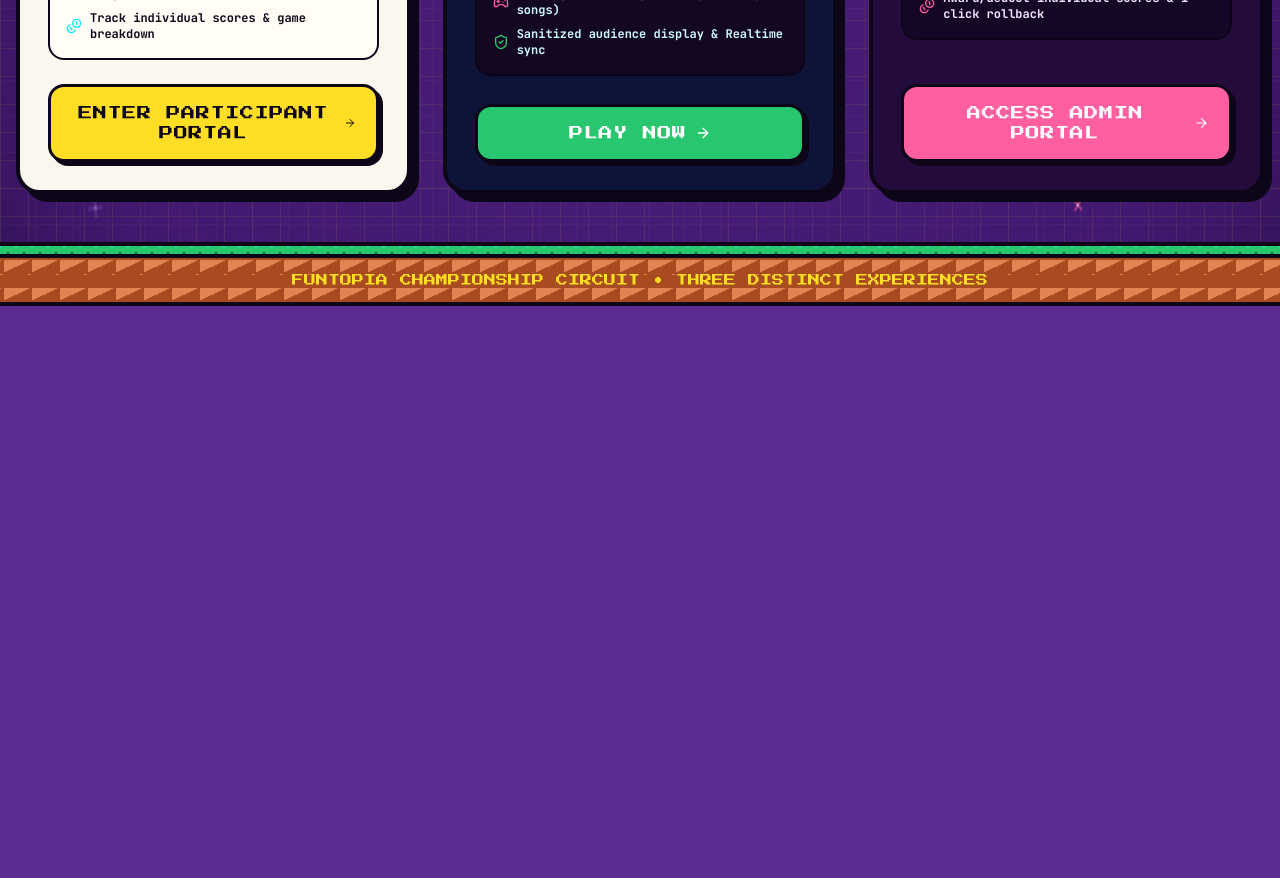
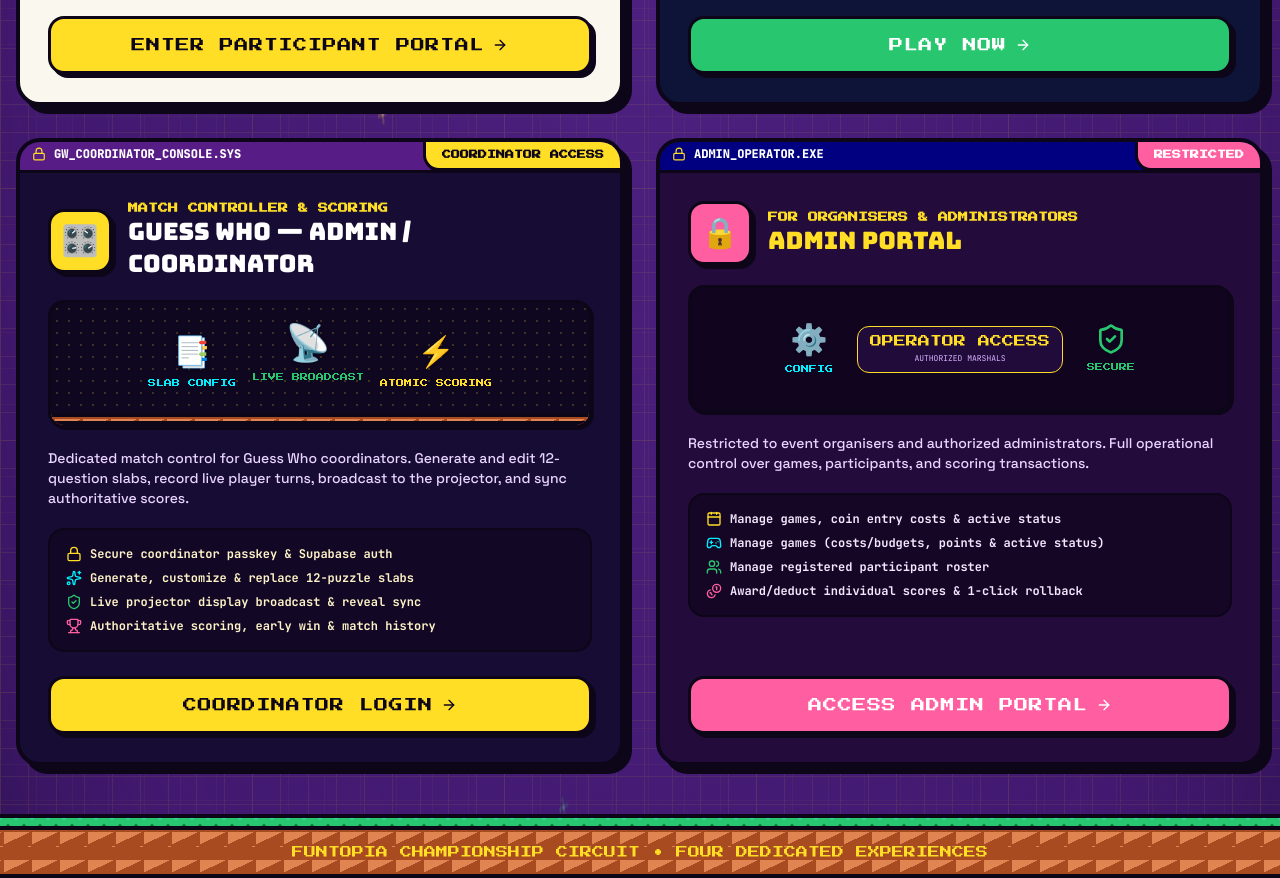
Before and after one commit to Waibha/funtopia, a React (Vite) app: page /select-portal in a window 1280 px wide. Shown: the part 820-1698 px from the top of the page. Before the commit the page ends 1126 px from the top, so only its background shows below. Built offline with nearby package versions, Linux system fonts and the light colour scheme; no server answers; the database is empty; the HTML template or start-up script is replaced by a standard one.

Commit message:
feat(portal): add Guess Who admin coordinator portal to stage select

```diff
--- a/src/pages/PortalSelectPage.jsx
+++ b/src/pages/PortalSelectPage.jsx
@@ -71,12 +71,12 @@ export default function PortalSelectPage() {
             CHOOSE YOUR PORTAL
           </h2>
           <p className="text-purple-200 font-mono text-xs sm:text-sm mt-2 max-w-xl mx-auto">
-            Select your destination in the FUNTOPIA universe. Enter as a competitor, play the Guess Who deduction game, or manage the tournament as an administrator.
+            Select your destination in the FUNTOPIA universe. Enter as a competitor, play the Guess Who deduction game, coordinate live matches, or manage the tournament as an administrator.
           </p>
         </div>
 
-        {/* Triple High-Impact Portal Choices */}
-        <div className="grid grid-cols-1 md:grid-cols-2 lg:grid-cols-3 gap-6 sm:gap-8 items-stretch">
+        {/* Quad High-Impact Portal Choices */}
+        <div className="grid grid-cols-1 md:grid-cols-2 gap-6 sm:gap-8 items-stretch">
           {/* ========================================================= */}
           {/* PORTAL CHOICE 1: PARTICIPANT PORTAL                       */}
           {/* ========================================================= */}
@@ -251,7 +251,99 @@ export default function PortalSelectPage() {
           </div>
 
           {/* ========================================================= */}
-          {/* PORTAL CHOICE 3: ADMIN PORTAL                             */}
+          {/* PORTAL CHOICE 3: GUESS WHO — ADMIN / COORDINATOR          */}
+          {/* ========================================================= */}
+          <div
+            onClick={() => handleSelect('/admin/guess-who')}
+            className="group cursor-pointer rounded-3xl bg-[#170C33] text-white border-4 border-[#0D0518] shadow-pixel-xl hover:-translate-y-2.5 hover:shadow-[8px_12px_0px_#0D0518] hover:border-[#FFDE25] transition-all duration-300 flex flex-col justify-between relative overflow-hidden"
+          >
+            {/* Corner Badge */}
+            <div className="absolute top-0 right-0 bg-[#FFDE25] text-[#0D0518] font-arcade text-[9px] font-black px-4 py-1.5 rounded-bl-2xl border-l-3 border-b-3 border-[#0D0518] shadow-pixel-sm group-hover:bg-[#00F0FF] transition-colors z-20">
+              COORDINATOR ACCESS
+            </div>
+
+            {/* Retro 90s Marquee Bar */}
+            <div className="bg-[#581C87] text-white font-mono font-black text-xs px-4 py-2 flex items-center justify-between border-b-3 border-[#0D0518] -mt-1 -mx-1 group-hover:bg-[#6B21A8] transition-colors">
+              <span className="flex items-center gap-2">
+                <Lock className="w-3.5 h-3.5 text-[#FFDE25] group-hover:rotate-12 transition-transform" />
+                <span>GW_COORDINATOR_CONSOLE.SYS</span>
+              </span>
+              <span className="text-[10px] font-arcade text-[#FFDE25]">RESTRICTED</span>
+            </div>
+
+            <div className="p-6 sm:p-7 flex flex-col justify-between flex-grow">
+              <div>
+                {/* Header Title with Avatar */}
+                <div className="flex items-center gap-4 mb-5">
+                  <div className="w-14 h-14 sm:w-16 sm:h-16 rounded-2xl bg-[#FFDE25] border-3 border-[#0D0518] shadow-pixel flex items-center justify-center text-3xl group-hover:scale-110 group-hover:rotate-3 transition-transform shrink-0">
+                    🎛️
+                  </div>
+                  <div>
+                    <span className="font-arcade text-[10px] text-[#FFDE25] font-black block">
+                      MATCH CONTROLLER & SCORING
+                    </span>
+                    <h3 className="font-bungee text-xl sm:text-2xl text-white">
+                      GUESS WHO — ADMIN / COORDINATOR
+                    </h3>
+                  </div>
+                </div>
+
+                {/* Graphic Scene Box */}
+                <div className="w-full h-28 sm:h-32 rounded-2xl bg-[#0F061F] border-3 border-[#0D0518] shadow-pixel-sm mb-5 p-3 flex items-center justify-around relative overflow-hidden group-hover:border-[#FFDE25] transition-colors">
+                  <div className="absolute inset-0 opacity-20 pointer-events-none" style={{ backgroundImage: 'radial-gradient(#FFDE25 1px, transparent 1px)', backgroundSize: '12px 12px' }} />
+
+                  <div className="flex items-center justify-center gap-3 sm:gap-4 z-10">
+                    <div className="text-center group-hover:-translate-y-2 transition-transform duration-200">
+                      <span className="text-2xl sm:text-3xl block filter drop-shadow">📑</span>
+                      <span className="text-[8px] font-arcade text-[#00F0FF]">SLAB CONFIG</span>
+                    </div>
+                    <div className="text-center -translate-y-2 group-hover:-translate-y-4 transition-transform duration-200">
+                      <span className="text-3xl sm:text-4xl block filter drop-shadow animate-bounce-subtle">📡</span>
+                      <span className="text-[8px] font-arcade text-[#28C76F]">LIVE BROADCAST</span>
+                    </div>
+                    <div className="text-center group-hover:-translate-y-2 transition-transform duration-200">
+                      <span className="text-2xl sm:text-3xl block filter drop-shadow">⚡</span>
+                      <span className="text-[8px] font-arcade text-[#FFDE25]">ATOMIC SCORING</span>
+                    </div>
+                  </div>
+
+                  <div className="absolute bottom-0 inset-x-0 h-3 pixel-brick-strip" />
+                </div>
+
+                <p className="text-purple-200 font-sans text-xs sm:text-sm font-medium mb-5 leading-relaxed">
+                  Dedicated match control for Guess Who coordinators. Generate and edit 12-question slabs, record live player turns, broadcast to the projector, and sync authoritative scores.
+                </p>
+
+                {/* Functional Highlights */}
+                <div className="space-y-2 text-xs font-mono font-bold text-amber-100 mb-6 bg-[#120724] p-3.5 sm:p-4 rounded-2xl border-2 border-[#0D0518]">
+                  <div className="flex items-center gap-2">
+                    <Lock className="w-4 h-4 text-[#FFDE25] shrink-0" />
+                    <span>Secure coordinator passkey & Supabase auth</span>
+                  </div>
+                  <div className="flex items-center gap-2">
+                    <Sparkles className="w-4 h-4 text-[#00F0FF] shrink-0" />
+                    <span>Generate, customize & replace 12-puzzle slabs</span>
+                  </div>
+                  <div className="flex items-center gap-2">
+                    <ShieldCheck className="w-4 h-4 text-[#28C76F] shrink-0" />
+                    <span>Live projector display broadcast & reveal sync</span>
+                  </div>
+                  <div className="flex items-center gap-2">
+                    <Trophy className="w-4 h-4 text-[#FF5FA0] shrink-0" />
+                    <span>Authoritative scoring, early win & match history</span>
+                  </div>
+                </div>
+              </div>
+
+              <button className="btn-pixel-yellow w-full text-center justify-center text-sm py-3.5 sm:py-4 group-hover:bg-[#FFDE25] transition-colors">
+                <span>COORDINATOR LOGIN</span>
+                <ArrowRight className="w-4 h-4" />
+              </button>
+            </div>
+          </div>
+
+          {/* ========================================================= */}
+          {/* PORTAL CHOICE 4: ADMIN PORTAL                             */}
           {/* ========================================================= */}
           <div
             onClick={() => handleSelect('/admin')}
@@ -344,7 +436,7 @@ export default function PortalSelectPage() {
       <footer className="relative z-10 w-full mt-6">
         <div className="pixel-grass-strip h-3 w-full" />
         <div className="pixel-brick-strip py-3.5 px-6 text-center text-xs font-arcade text-[#FFDE25]">
-          FUNTOPIA CHAMPIONSHIP CIRCUIT • THREE DISTINCT EXPERIENCES
+          FUNTOPIA CHAMPIONSHIP CIRCUIT • FOUR DEDICATED EXPERIENCES
         </div>
       </footer>
 
```
Also changed, not shown: 1 other file (tests, documents, lock files or other folders).
